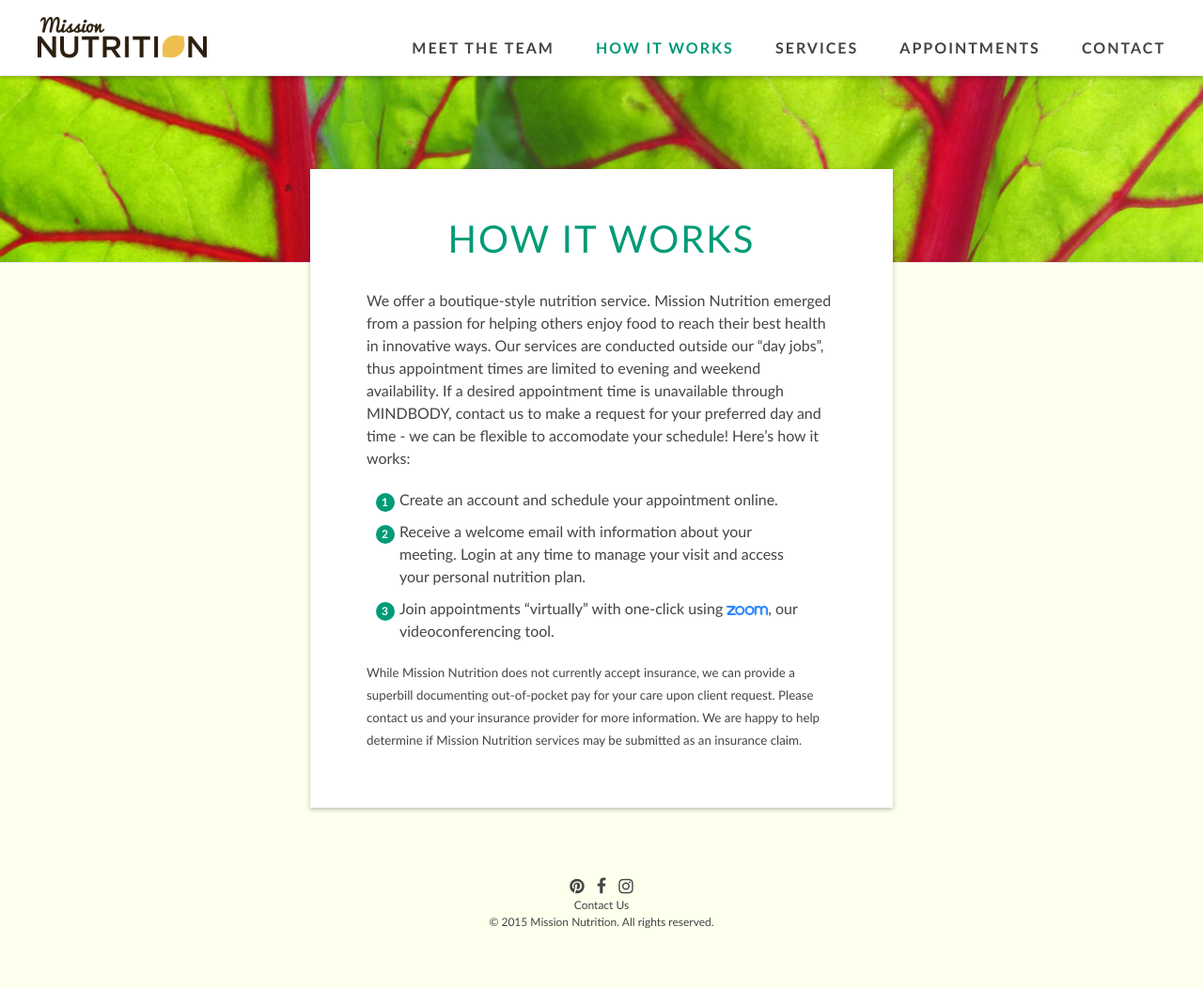
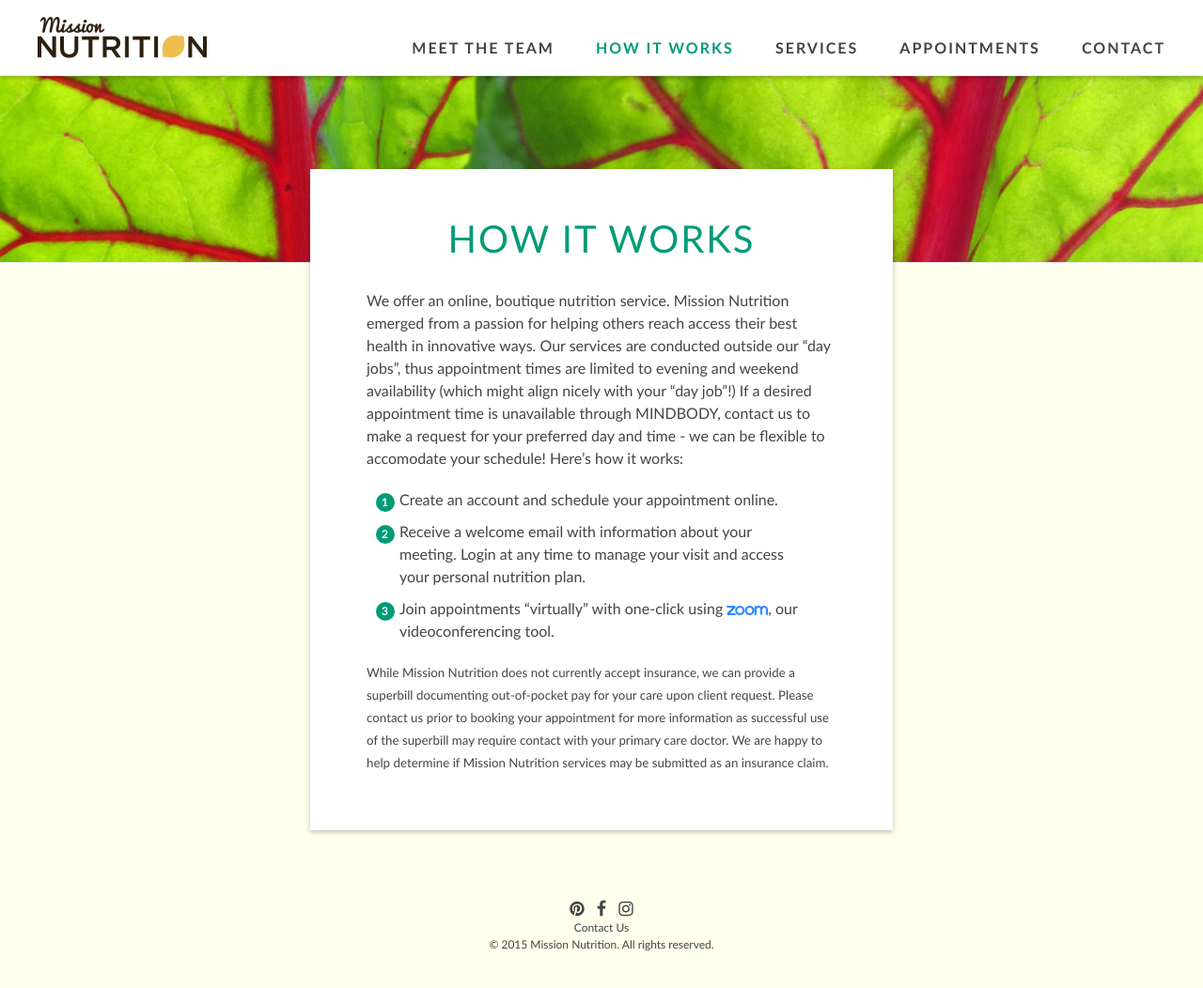
Before and after one commit to davelandry/missionnutrition, a Jekyll site: the page built from _pages/howitworks.md, in a window 1280 px wide and 1055 px high. Shown: the top 1052 px of the window at 94% size. Built offline with Jekyll 4.4.1, drawn with Linux system fonts in a browser that asks for light colours; nearby versions of some CDN libraries.

Commit message:
Update howitworks.md

```diff
--- a/_pages/howitworks.md
+++ b/_pages/howitworks.md
@@ -3,10 +3,10 @@ title: How it Works
 header: How it Works
 image: chard
 ---
-We offer a boutique-style nutrition service. Mission Nutrition emerged from a passion for helping others enjoy food to reach their best health in innovative ways. Our services are conducted outside our "day jobs", thus appointment times are limited to evening and weekend availability. If a desired appointment time is unavailable through MINDBODY, contact us to make a request for your preferred day and time - we can be flexible to accomodate your schedule! Here's how it works:
+We offer an online, boutique nutrition service. Mission Nutrition emerged from a passion for helping others reach access their best health in innovative ways. Our services are conducted outside our "day jobs", thus appointment times are limited to evening and weekend availability (which might align nicely with your "day job"!) If a desired appointment time is unavailable through MINDBODY, contact us to make a request for your preferred day and time - we can be flexible to accomodate your schedule! Here's how it works:
 
 1. Create an account and schedule your appointment online.
 2. Receive a welcome email with information about your meeting. Login at any time to manage your visit and access your personal nutrition plan.
 3. Join appointments "virtually" with one-click using [<img src="/images/zoom.png" height="10px">](https://www.zoom.us/join), our videoconferencing tool.
 
-<small>While Mission Nutrition does not currently accept insurance, we can provide a superbill documenting out-of-pocket pay for your care upon client request. Please contact us and your insurance provider for more information. We are happy to help determine if Mission Nutrition services may be submitted as an insurance claim.</small>
+<small>While Mission Nutrition does not currently accept insurance, we can provide a superbill documenting out-of-pocket pay for your care upon client request. Please contact us prior to booking your appointment for more information as successful use of the superbill may require contact with your primary care doctor. We are happy to help determine if Mission Nutrition services may be submitted as an insurance claim.</small>
```
